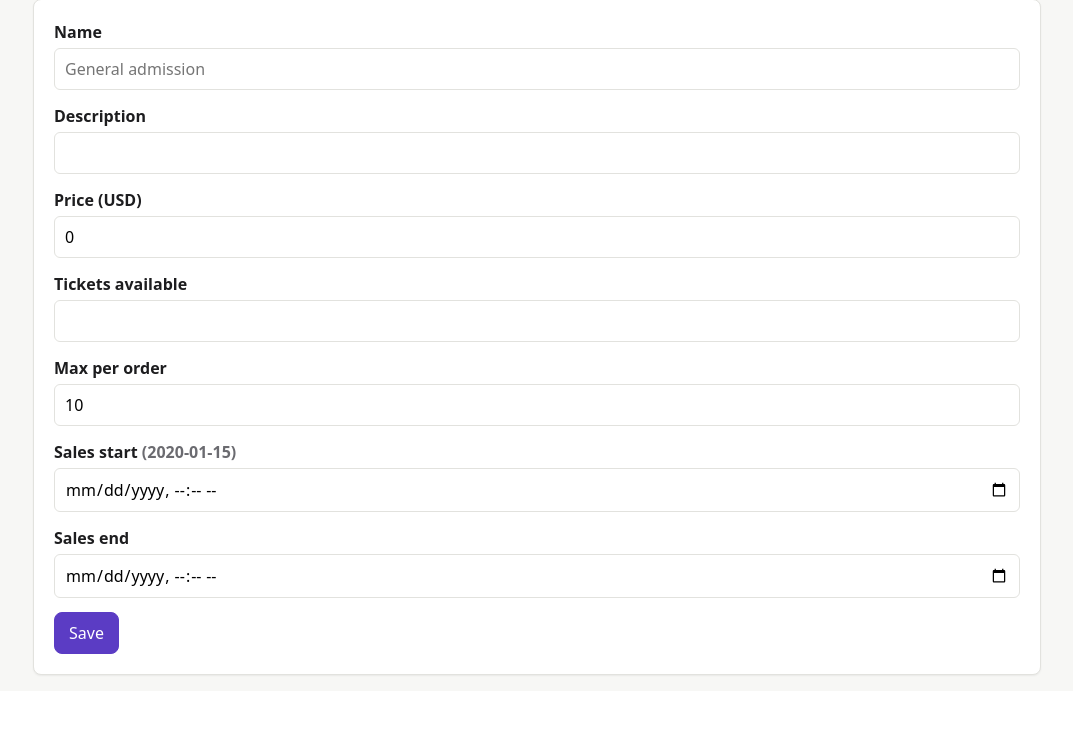
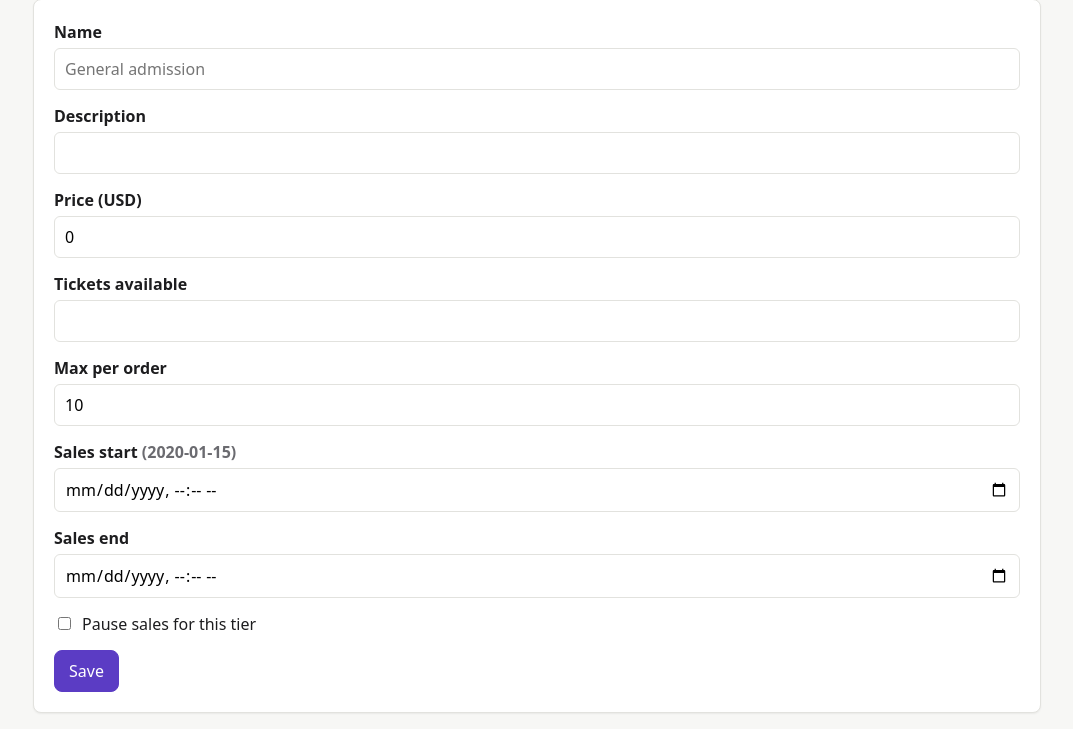
Before and after one commit to sorin-work/event-tickets, a Spring Boot app: page /admin/events/1/tiers/new in a window 1280 px wide. Shown: the part 181-910 px from the top of the page, without its empty margins (103-1176 px from the left). Before the commit the page ends 858 px from the top, so only its background shows below. Run offline with Spring Boot 4, Linux system fonts and the light colour scheme; a user stored in the database is signed in; tables that the repository leaves empty hold one stand-in row (values such as "Sample post"); some of the project's set-up classes (security, data sources, template engines, error pages and the like) are left out, and stand-ins take their place; some libraries are stand-ins or nearby versions.

Commit message:
feat(event): pause sales for a ticket tier

```diff
--- a/src/main/java/com/sorinwork/tickets/event/TierService.java
+++ b/src/main/java/com/sorinwork/tickets/event/TierService.java
@@ -84,5 +84,6 @@ public class TierService {
     tier.setMaxPerOrder(form.getMaxPerOrder());
     tier.setSalesStart(form.getSalesStart());
     tier.setSalesEnd(form.getSalesEnd());
+    tier.setPaused(form.isPaused());
   }
 }
--- a/src/main/java/com/sorinwork/tickets/order/CheckoutService.java
+++ b/src/main/java/com/sorinwork/tickets/order/CheckoutService.java
@@ -241,6 +241,9 @@ public class CheckoutService {
   }
 
   private void checkOnSale(TicketTier tier) {
+    if (tier.isPaused()) {
+      throw new BusinessException(tier.getName() + " is not on sale right now.");
+    }
     LocalDateTime now = LocalDateTime.now(clock);
     if (tier.getSalesStart() != null && now.isBefore(tier.getSalesStart())) {
       throw new BusinessException(tier.getName() + " is not on sale yet.");
--- /dev/null
+++ b/src/main/resources/db/migration/V12__tier_paused.sql
@@ -0,0 +1 @@
+ALTER TABLE ticket_tiers ADD COLUMN paused BOOLEAN NOT NULL DEFAULT FALSE;
--- a/src/main/resources/static/css/app.css
+++ b/src/main/resources/static/css/app.css
@@ -548,3 +548,14 @@ form.inline {
   border-color: var(--accent);
   color: var(--accent-text);
 }
+
+.checkbox label {
+  display: flex;
+  gap: 8px;
+  align-items: center;
+  font-weight: normal;
+}
+
+.checkbox input {
+  width: auto;
+}
--- a/src/main/resources/templates/admin/tiers/form.html
+++ b/src/main/resources/templates/admin/tiers/form.html
@@ -42,6 +42,9 @@
       <input id="salesEnd" type="datetime-local" th:field="*{salesEnd}">
       <div class="field-error" th:errors="*{salesWindowValid}"></div>
     </div>
+    <div class="field checkbox">
+      <label><input type="checkbox" th:field="*{paused}"> Pause sales for this tier</label>
+    </div>
     <button class="btn btn-primary" type="submit">Save</button>
   </form>
   <form th:if="${tier}" method="post" th:action="@{/admin/events/{e}/tiers/{t}/delete(e=${event.id},t=${tier.id})}"
--- a/src/main/resources/templates/public/event.html
+++ b/src/main/resources/templates/public/event.html
@@ -37,11 +37,12 @@
             <a th:if="${onSale}"
                th:href="@{/events/{slug}/waitlist(slug=${event.slug},tier=${tier.id})}">· join the waitlist</a>
           </div>
-          <div class="muted" th:if="${!left.soldOut and left.remaining() <= 10}" th:text="${left.remaining()} + ' left'">3 left</div>
+          <div class="muted" th:if="${tier.paused and !left.soldOut}">Not on sale right now</div>
+          <div class="muted" th:if="${!tier.paused and !left.soldOut and left.remaining() <= 10}" th:text="${left.remaining()} + ' left'">3 left</div>
         </div>
         <div class="tier-buy">
           <span class="tier-price" th:text="${@fmt.price(tier.priceCents, event.currency)}">€10.00</span>
-          <select th:unless="${left.soldOut or !onSale}" th:name="'qty_' + ${tier.id}"
+          <select th:unless="${left.soldOut or !onSale or tier.paused}" th:name="'qty_' + ${tier.id}"
                   th:aria-label="'Number of ' + ${tier.name} + ' tickets'">
             <option th:each="n : ${#numbers.sequence(0, T(java.lang.Math).min(tier.maxPerOrder, left.remaining()))}"
                     th:value="${n}" th:text="${n}">0</option>
```
Also changed, not shown: src/main/java/com/sorinwork/tickets/event/TicketTier.java (+12 -0 lines), src/main/java/com/sorinwork/tickets/event/TierForm.java (+11 -0 lines).
